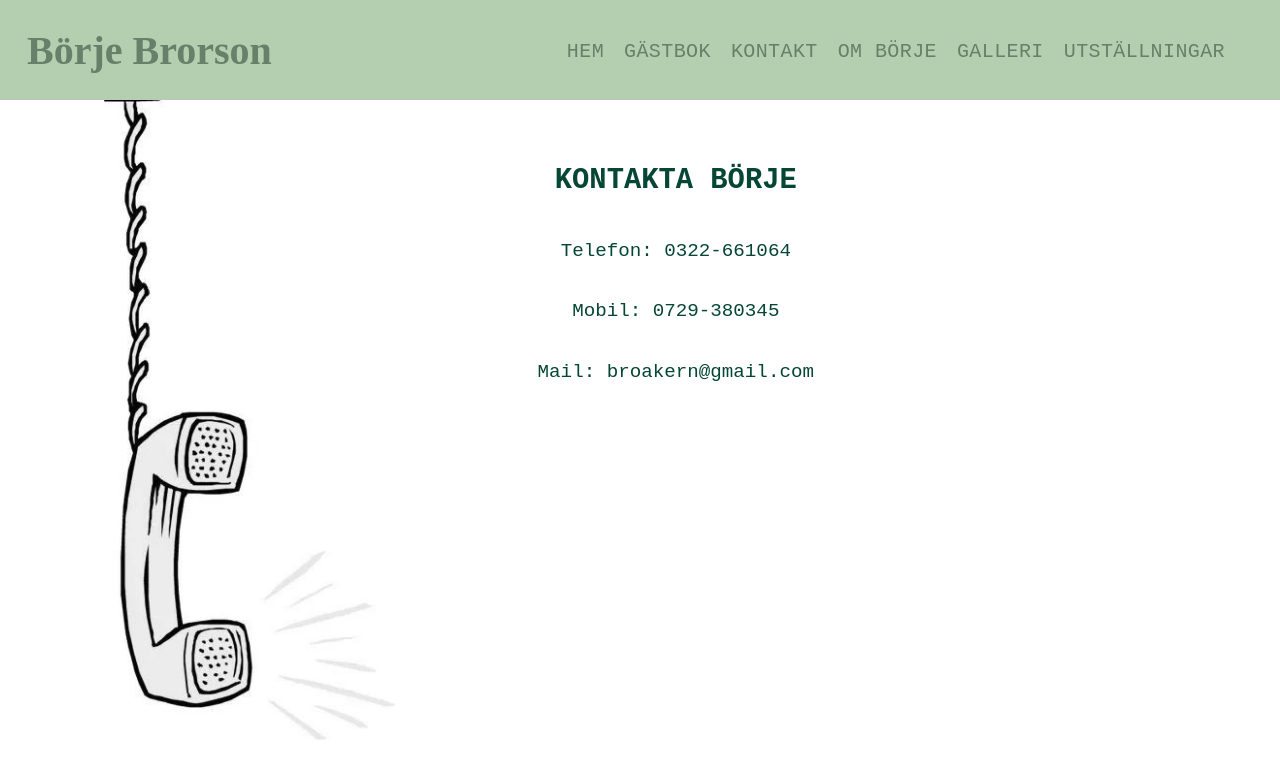
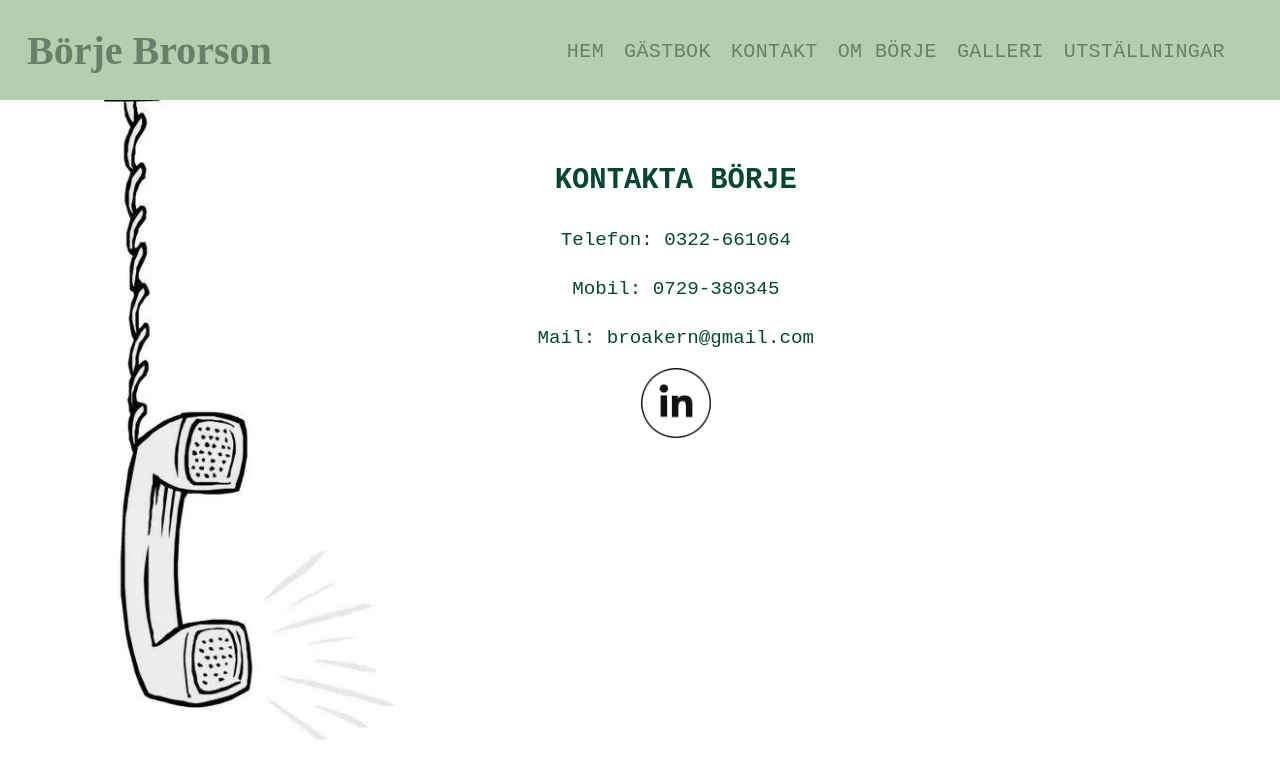
Before and after one commit to LovisaBrorson/final-project, a React (Create React App) app in the folder front-end/: page /contact in a window 1280 px wide. Shown: the top 778 px of the page. Built offline with nearby package versions, Linux system fonts and the light colour scheme; a web font is replaced by a local one.

Commit message:
worked with the instagram logo on contactpage

```diff
--- a/front-end/src/components/Contact.js
+++ b/front-end/src/components/Contact.js
@@ -1,6 +1,6 @@
 import React from "react"
 import phone from "../assets/telefonlur-2.jpg"
-// import instagram from "../assets/instagram-logga.png"
+import instagram from "../assets/instagram-logga.png"
 
 export const Contact = () => {
   return (
@@ -8,16 +8,13 @@ export const Contact = () => {
       <div className='wrapper-contact'>
         <img src={phone} alt='Phone' className='phone' />
 
-        {/* <div className='text-and-instagram-wrapper'> */}
-        {/* <img src={instagram} alt='Instagram' className='instagram' /> */}
-
         <div className='contact-text'>
           <h1>KONTAKTA BÖRJE</h1>
           <p>Telefon: 0322-661064 </p>
           <p>Mobil: 0729-380345 </p>
           <p>Mail: broakern@gmail.com</p>
+          <img src={instagram} alt='Instagram' className='instagram' />
         </div>
-        {/* </div> */}
       </div>
     </article>
   )
--- a/front-end/src/index.css
+++ b/front-end/src/index.css
@@ -114,26 +114,22 @@ article {
   z-index: -1;
 }
 
-.text-and-instagram-wrapper {
-  display: flex;
-  flex-direction: column;
-  justify-content: center;
-  border: solid blue 3px;
-}
-
 .instagram {
-  background-repeat: no-repeat;
-  /* position: absolute;
-  top: 175px;
-  left: 120px; */
   height: 70px;
 }
 
 .contact-text {
+  display: flex;
+  flex-direction: column;
+  align-items: center;
   position: absolute;
   top: 1px;
   left: 60px;
   z-index: -1;
+}
+
+.contact-text p {
+  margin-top: 8px;
 }
 
 /* THIS IS THE CSS FOR WELCOME/HOME PAGE */
@@ -271,7 +267,6 @@ article {
 .img-infoaboutBorje {
   height: 21em;
   z-index: -1;
-  /* box-shadow: 0 4px 8px 0 rgba(0, 0, 0, 0.2), 0 6px 20px 0 rgba(0, 0, 0, 0.19); */
 }
 
 .colors-infoaboutBorje {
@@ -439,9 +434,6 @@ article {
   }
 
   .contact-text {
-    display: flex;
-    flex-direction: column;
-    align-items: center;
     top: 5%;
     left: 35%;
     font-size: 120%;
@@ -453,12 +445,6 @@ article {
 
   .contact-text p {
     margin-top: 10px;
-  } */
-
-  /* .instagram {
-    top: 304px;
-    left: 294px;
-    height: 80px;
   } */
 
   /*CSS FOR GALLERY */
```
